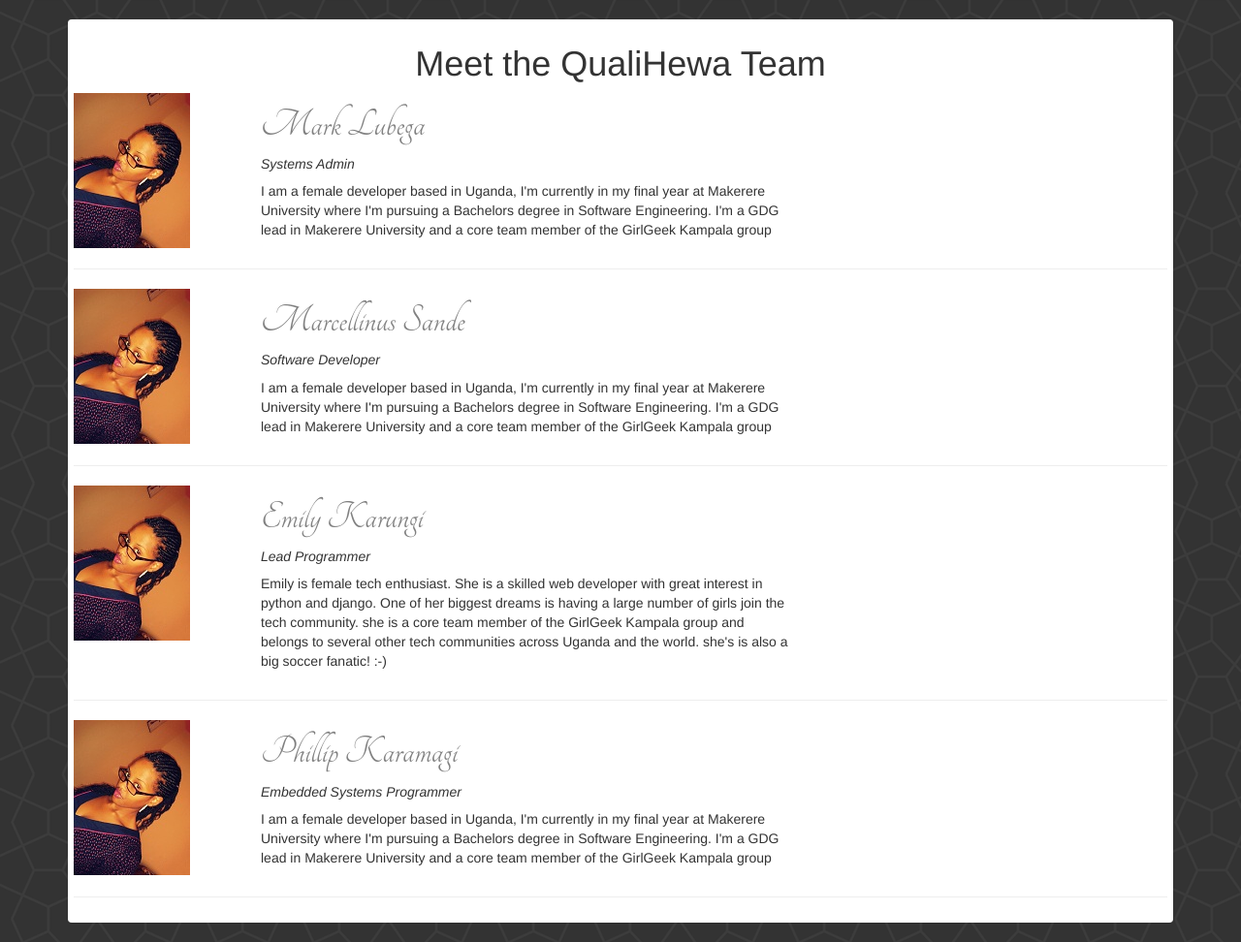
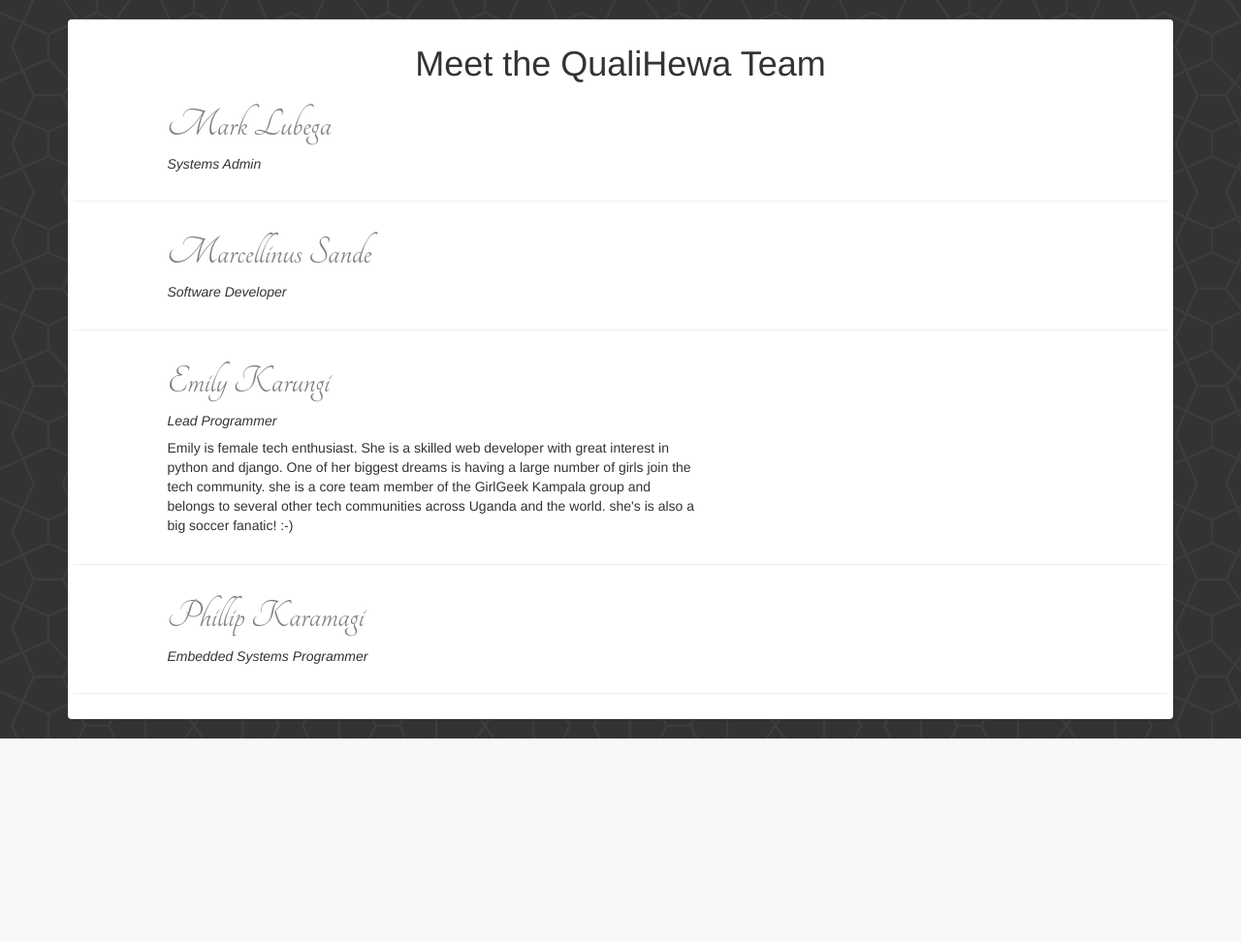
Before and after one commit to EmilyK/Quali-Hewa, a Django app: template hewa/templates/hewa/team.html in a window 1280 px wide. Shown: the part 52-1024 px from the top of the page at 97% size. After the commit the page ends 814 px from the top, so only its background shows below. Run offline with Django 3.2, Linux system fonts and the light colour scheme; the template is opened without the code that fills it, so the values that code supplies are empty; some libraries are stand-ins or nearby versions.

Commit message:
Corrections
changes to team page, and home page

```diff
--- a/hewa/templates/hewa/team.html
+++ b/hewa/templates/hewa/team.html
@@ -23,34 +23,31 @@
 </div>
 
 <div class='row'>
-	<div class='col-md-2'>
-		<img class='th' src="{% static 'images/landingpage/emily.jpg' %}">
+	<div class='col-md-1'>
+
 	</div>
 	<div class='col-md-6'>
 		<h4 style='color:gray; font-size:3em;' class='cool-tangerine'>Mark Lubega</h4>
 		<h5 style='font-style: italic;'>Systems Admin</h5>
-		<p>I am a female developer based in Uganda, I'm currently in my final year at Makerere University where I'm pursuing a Bachelors degree in Software Engineering. I'm a GDG lead in Makerere University and a core team member of the GirlGeek Kampala group</p>
 	</div>
 </div>
 
 	<hr>
 
 <div class='row'>
-	<div class='col-md-2'>
-		<img class='th' src="{% static 'images/landingpage/emily.jpg' %}">
+	<div class='col-md-1'>
+
 	</div>
 	<div class='col-md-6'>
 		<h4 style='color:gray; font-size:3em;' class='cool-tangerine'>Marcellinus Sande</h4>
 		<h5 style='font-style: italic;'>Software Developer</h5>
-		<p>I am a female developer based in Uganda, I'm currently in my final year at Makerere University where I'm pursuing a Bachelors degree in Software Engineering. I'm a GDG lead in Makerere University and a core team member of the GirlGeek Kampala group</p>
 	</div>
 </div>
 
 	<hr>
 
 <div class='row'>
-	<div class='col-md-2'>
-		<img class='th' src="{% static 'images/landingpage/emily.jpg' %}">
+	<div class='col-md-1'>
 	</div>
 	<div class='col-md-6'>
 		<h4 style='color:gray; font-size:3em;' class='cool-tangerine'>Emily Karungi</h4>
@@ -62,13 +59,13 @@
 	<hr>
 
 <div class='row'>
-	<div class='col-md-2'>
-		<img class='th' src="{% static 'images/landingpage/emily.jpg' %}">
+	<div class='col-md-1'>
+
 	</div>
 	<div class='col-md-6'>
 		<h4 style='color:gray; font-size:3em;' class='cool-tangerine'>Phillip Karamagi</h4>
 		<h5 style='font-style: italic;'>Embedded Systems Programmer</h5>
-		<p>I am a female developer based in Uganda, I'm currently in my final year at Makerere University where I'm pursuing a Bachelors degree in Software Engineering. I'm a GDG lead in Makerere University and a core team member of the GirlGeek Kampala group</p>
+
 	</div>
 </div>
 
```
Also changed, not shown: hewa/templates/hewa/home.html (+6 -5 lines).
